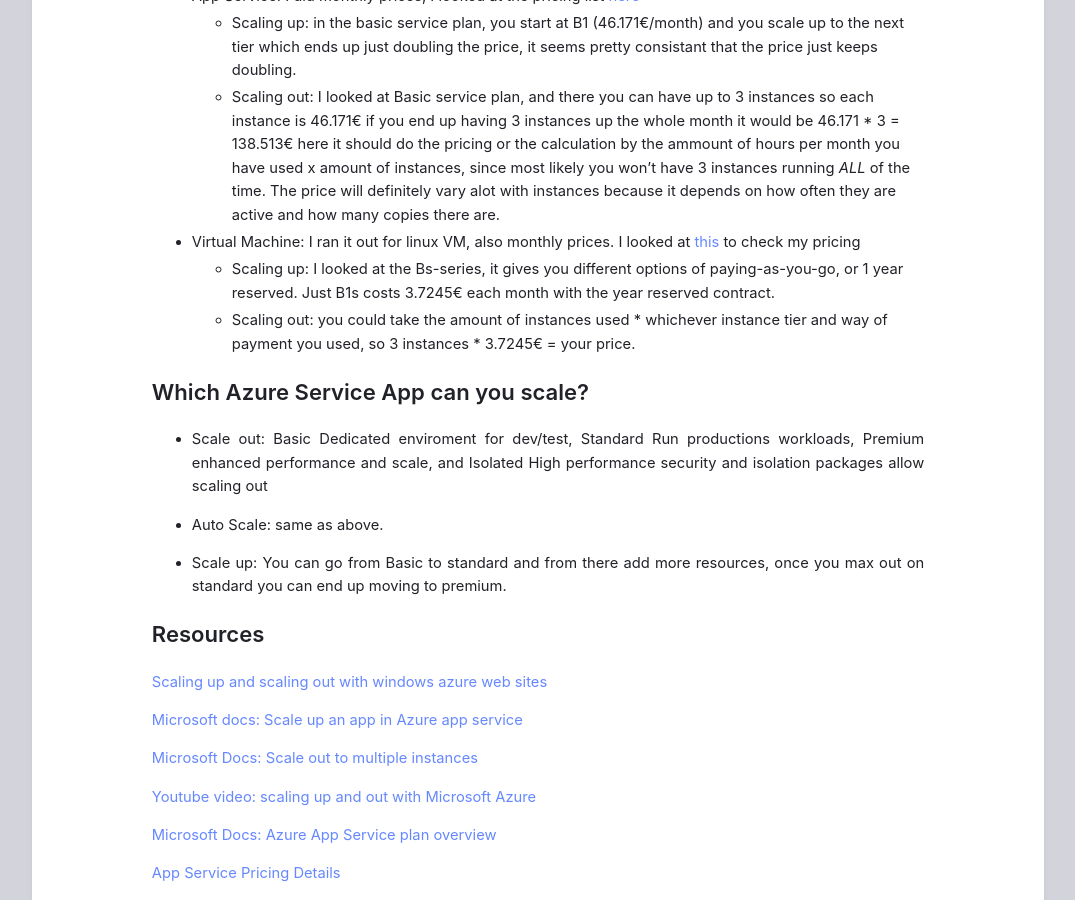
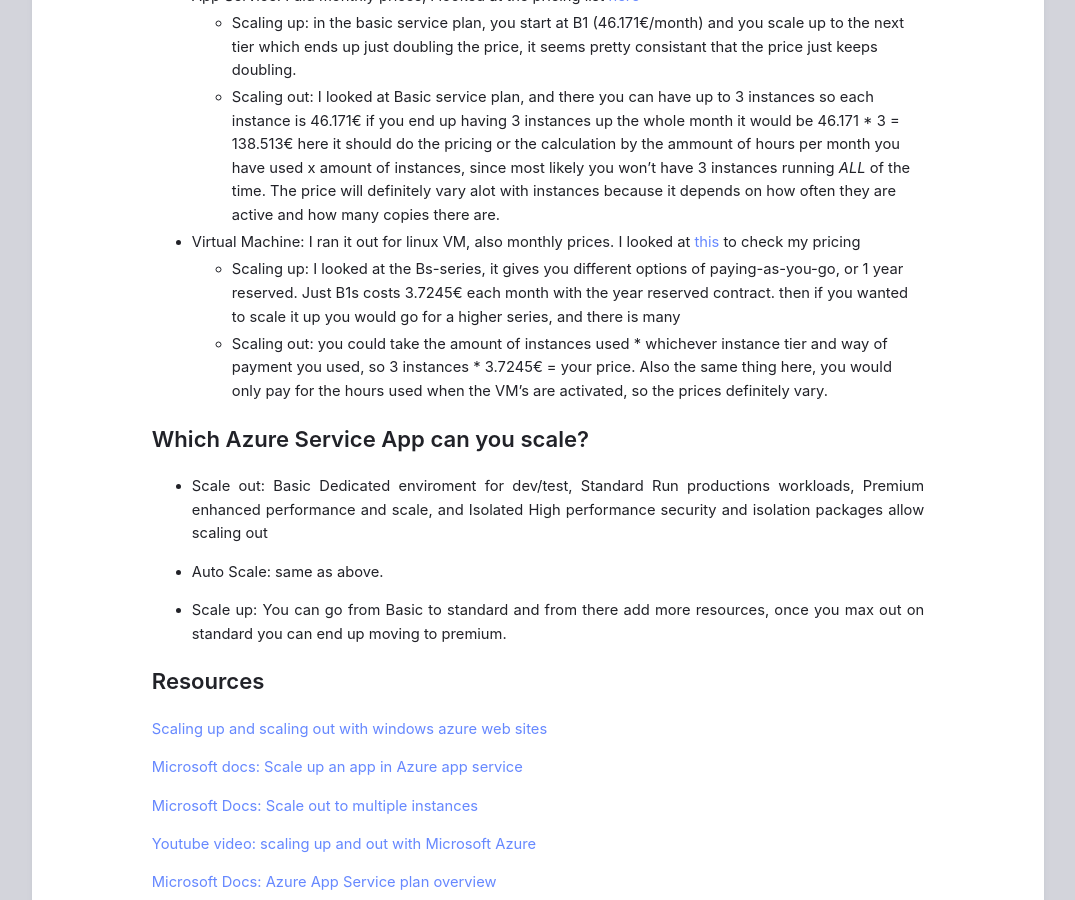
Before and after one commit to Alejandratala/alejandratala.github.io, a Jekyll site: the page built from _posts/2020-10-08-Scaling-up-and-out.md, in a window 1280 px wide and 900 px high, scrolled down 2075 px. Shown: the whole window, without its empty margins (102-1177 px from the left). Built offline with Jekyll 4.4.1, drawn with Linux system fonts in a browser that asks for light colours.

Commit message:
Update 2020-10-08-Scaling-up-and-out.md

```diff
--- a/_posts/2020-10-08-Scaling-up-and-out.md
+++ b/_posts/2020-10-08-Scaling-up-and-out.md
@@ -35,8 +35,8 @@
     * Scaling out: I looked at Basic service plan, and there you can have up to 3 instances so each instance is 46.171€ if you end up having 3 instances up the whole month it would be 46.171 * 3 = 138.513€ here it should do the pricing or the calculation by the ammount of hours per month you have used x amount of instances, since most likely you won't have 3 instances running *ALL* of the time. The price will definitely vary alot with instances because it depends on how often they are active and how many copies there are.
 
 * Virtual Machine: I ran it out for linux VM, also monthly prices. I looked at [this](https://azure.microsoft.com/en-us/pricing/details/virtual-machines/linux/) to check my pricing
-    * Scaling up: I looked at the Bs-series, it gives you different options of paying-as-you-go, or 1 year reserved. Just B1s costs 3.7245€ each month with the year reserved contract.
-    * Scaling out: you could take the amount of instances used * whichever instance tier and way of payment you used, so 3 instances * 3.7245€ = your price.
+    * Scaling up: I looked at the Bs-series, it gives you different options of paying-as-you-go, or 1 year reserved. Just B1s costs 3.7245€ each month with the year reserved contract. then if you wanted to scale it up you would go for a higher series, and there is many
+    * Scaling out: you could take the amount of instances used * whichever instance tier and way of payment you used, so 3 instances * 3.7245€ = your price. Also the same thing here, you would only pay for the hours used when the VM's are activated, so the prices definitely vary.
 
 ## Which Azure Service App can you scale?
 
```
